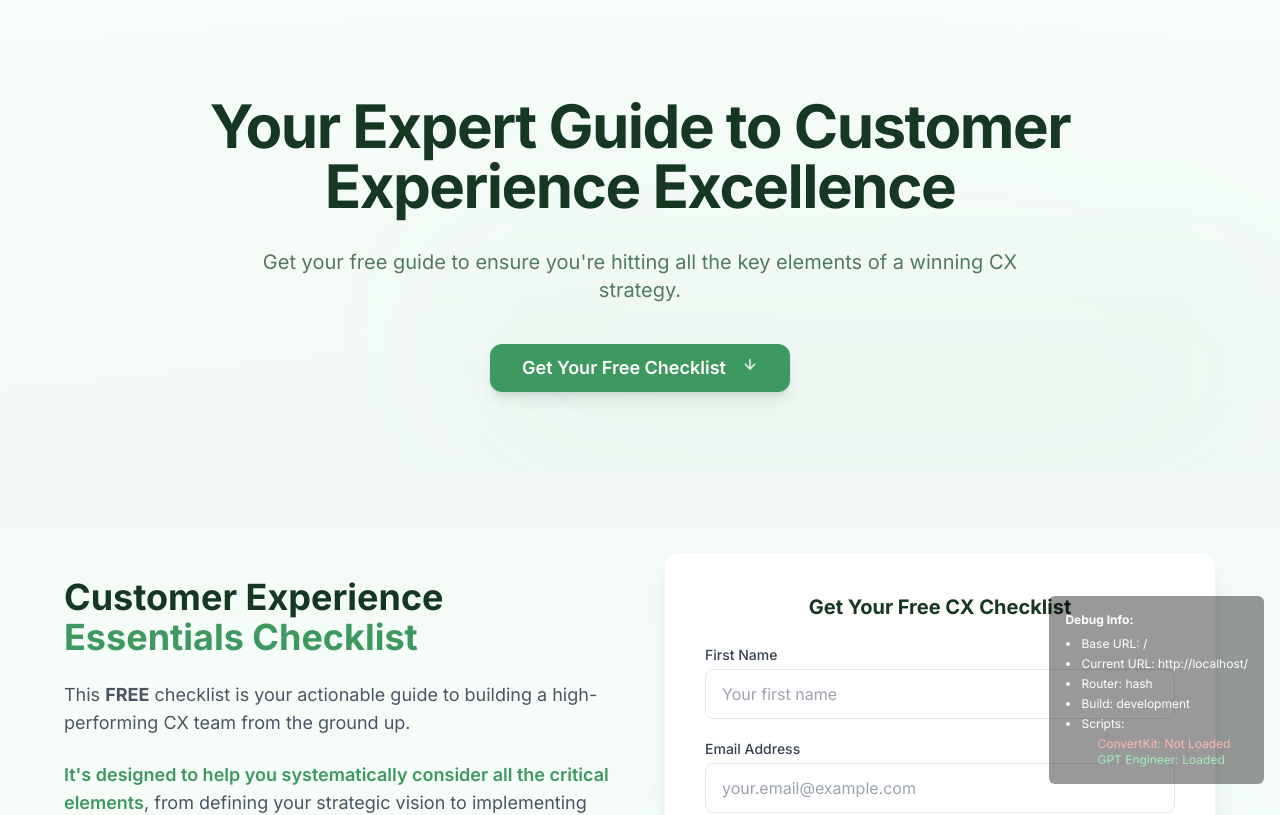
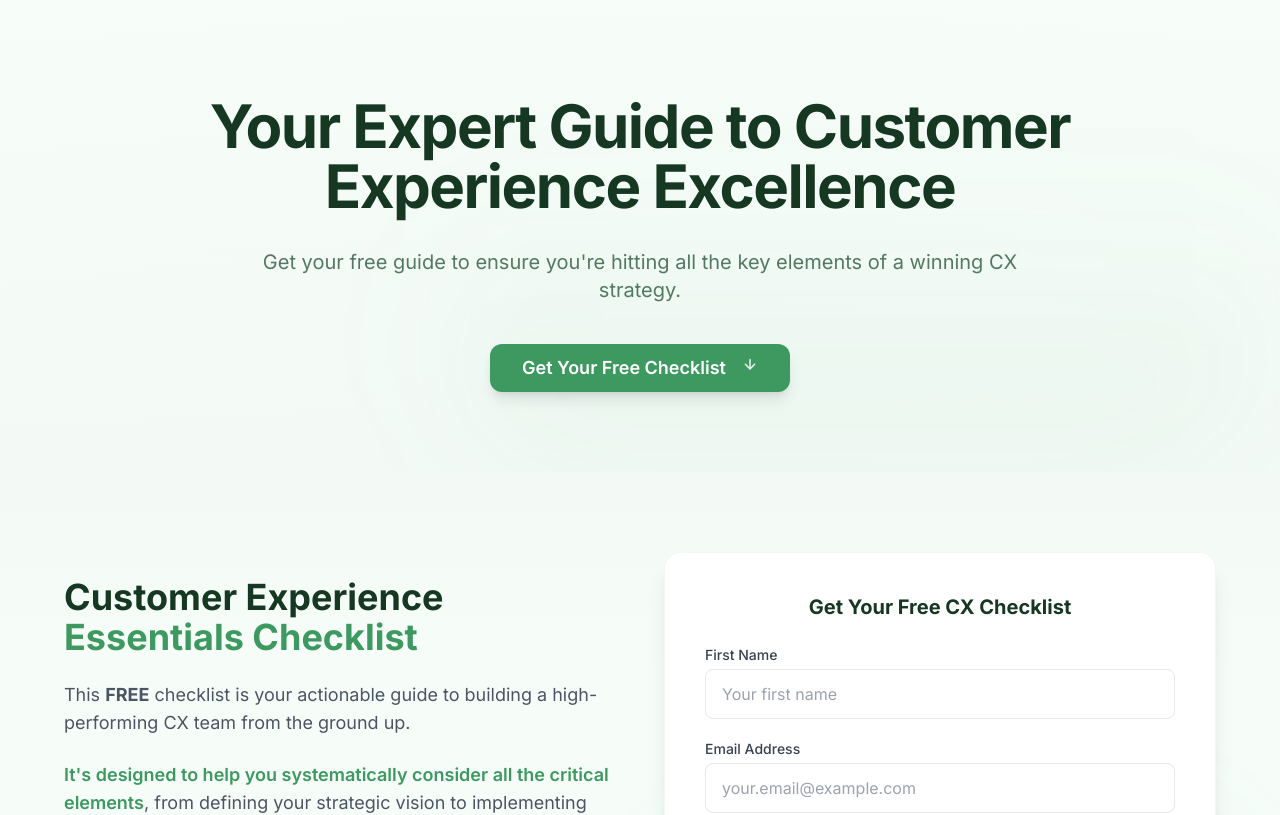
Before and after one commit to nexionly/signup-cx-checklist, a React (Vite) app: page / in a window 1280 px wide. Shown: the top 815 px of the page. Built offline with nearby package versions, Linux system fonts and the light colour scheme; grey boxes are pictures that could not be loaded.

Commit message:
Remove debug info overlay
Removes the debug info overlay component from the application.

```diff
--- a/src/pages/Index.tsx
+++ b/src/pages/Index.tsx
@@ -4,7 +4,6 @@ import Hero from '@/components/Hero';
 import Features from '@/components/Features';
 import SignupForm from '@/components/SignupForm';
 import Footer from '@/components/Footer';
-import DebugInfo from '@/components/DebugInfo';
 
 const Index = () => {
   return (
@@ -15,8 +14,6 @@ const Index = () => {
         <Features />
       </main>
       <Footer />
-      {/* Remove this in production */}
-      <DebugInfo />
     </div>
   );
 };
```
